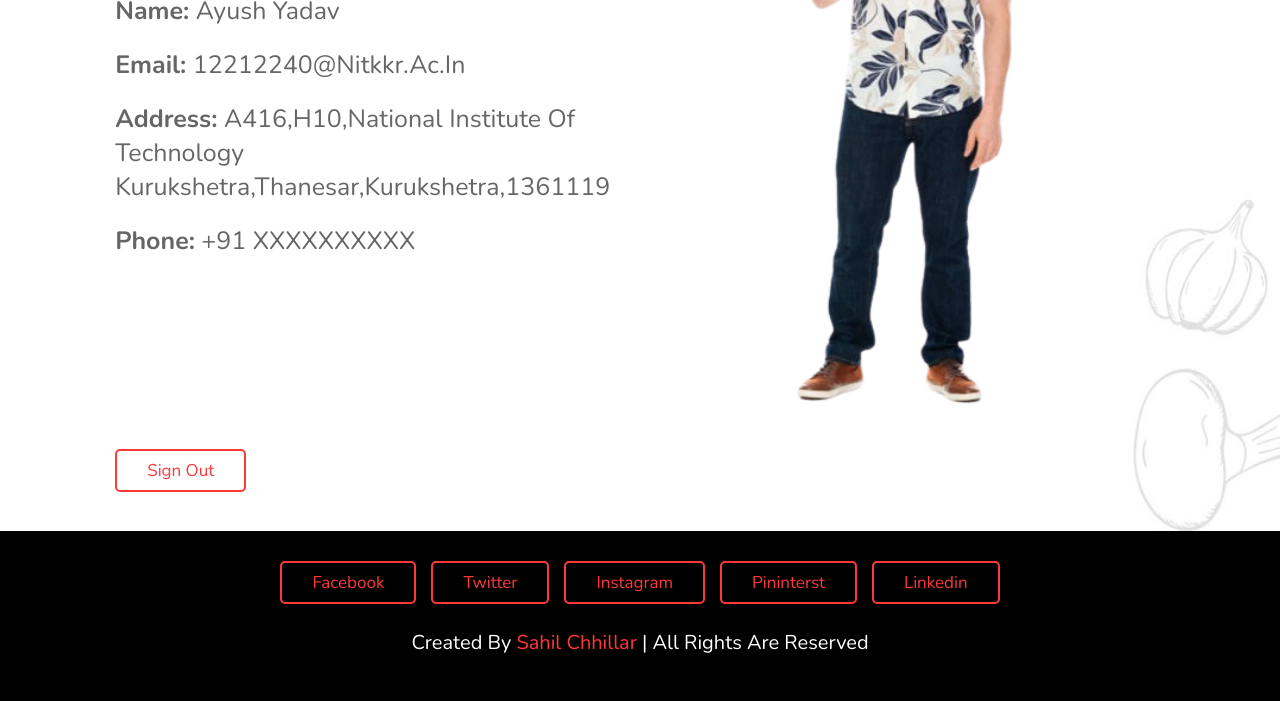
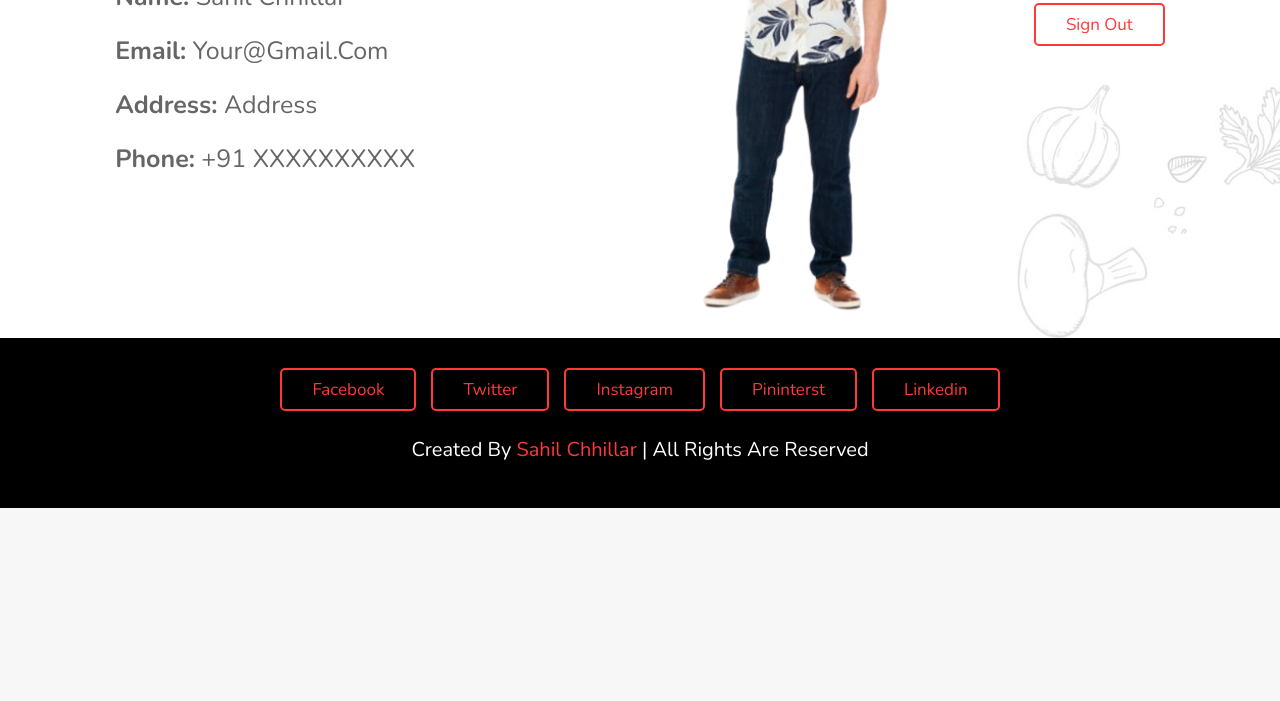
Before and after one commit to Sahiil-Chhillar/Night-Canteen-Management, a plain HTML site: page profile.html in a window 1280 px wide. Shown: the part 361-1062 px from the top of the page. After the commit the page ends 869 px from the top, so only its background shows below. Drawn offline with nearby package versions, Linux system fonts and the light colour scheme.

Commit message:
Update profile.html

```diff
--- a/profile.html
+++ b/profile.html
@@ -30,15 +30,15 @@
         <h3>Profile</h3>
         <div class="profile-info">
           <label for="name">Name:</label>
-          <span id="name">Ayush Yadav</span>
+          <span id="name">Sahil Chhillar</span>
         </div>
         <div class="profile-info">
           <label for="email">Email:</label>
-          <span id="email">12212240@nitkkr.ac.in</span>
+          <span id="email">Your@gmail.com</span>
         </div>
         <div class="profile-info">
           <label for="address">Address:</label>
-          <span id="address">A416,H10,National Institute of Technology Kurukshetra,Thanesar,Kurukshetra,1361119</span>
+          <span id="address">Address</span>
         </div>
         <div class="profile-info">
           <label for="phone">Phone:</label>
```
